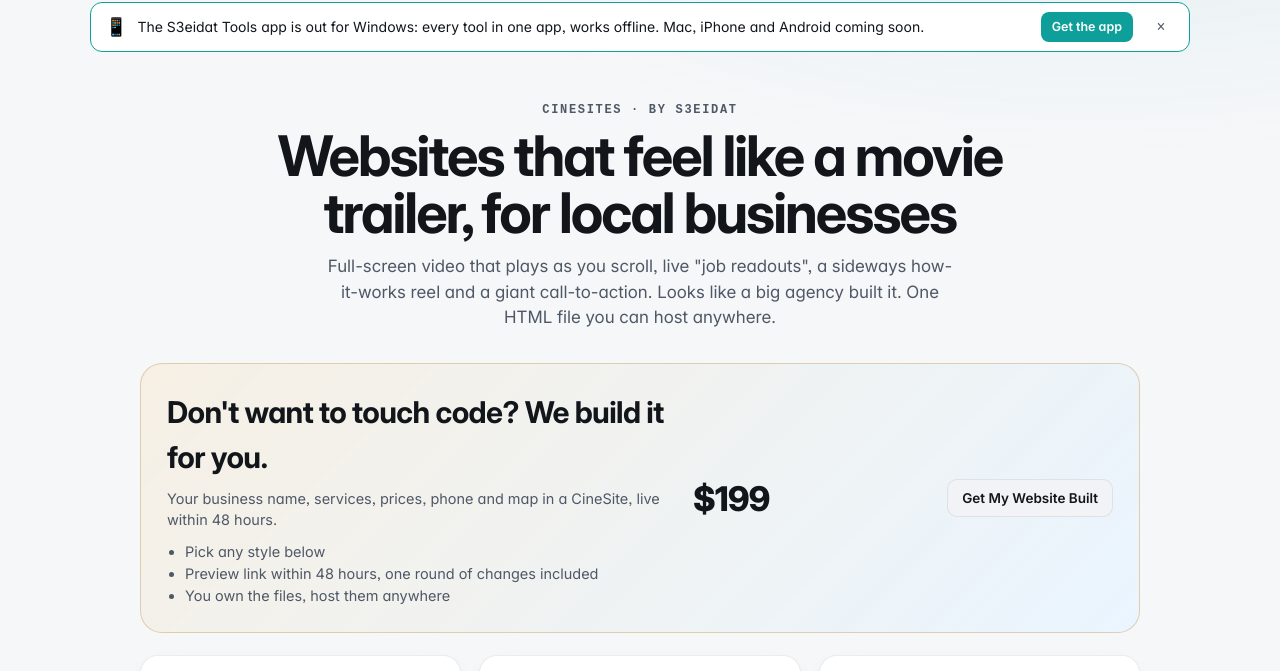
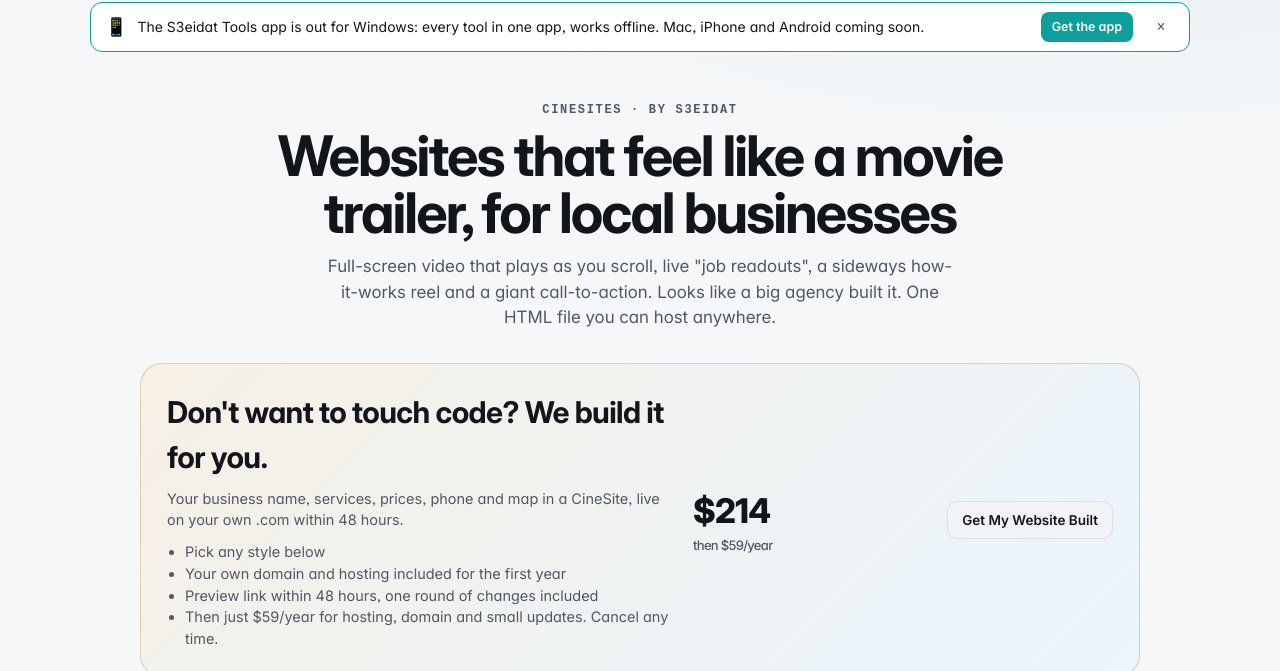
Before and after one commit to s3eidat/s3eidat.github.io, a plain HTML site: page templates/index.html in a window 1280 px wide. Shown: the part 63-734 px from the top of the page. Drawn offline with Linux system fonts and the light colour scheme.

Commit message:
CineSites: done-for-you now $214 with domain + first year hosting, then $59/yr
Co-Authored-By: Claude Opus 5.5 <noreply@anthropic.com>

```diff
--- a/templates/index.html
+++ b/templates/index.html
@@ -6,7 +6,7 @@
 <meta http-equiv="Content-Security-Policy" content="default-src 'none'; script-src 'self'; style-src 'self' 'unsafe-inline'; img-src 'self' data:; font-src 'self'; connect-src 'self'; form-action 'none'; base-uri 'none'; object-src 'none'">
 <meta name="referrer" content="strict-origin-when-cross-origin">
 <title>CineSites: Cinematic Websites for Local Businesses (Templates from $29)</title>
-<meta name="description" content="CineSites: scroll-animated, video-background websites for plumbers, cleaners, barbers, garages and roofers. Download a template from $29, or get yours built and live in 48 hours for $199.">
+<meta name="description" content="CineSites: scroll-animated, video-background websites for plumbers, cleaners, barbers, garages and roofers. Download a template from $29, or get yours built and live on your own domain in 48 hours for $214.">
 <meta property="og:title" content="CineSites: cinematic websites for local businesses">
 <meta property="og:description" content="Video-background, scroll-animated one-page sites for plumbers, cleaners, barbers, garages and roofers. Templates from $29, done-for-you in 48 hours.">
 <meta property="og:image" content="https://s3eidat.github.io/templates/barber.jpg">
@@ -55,10 +55,10 @@
   <section class="dfy" aria-label="Done-for-you website">
     <div>
       <h2>Don't want to touch code? We build it for you.</h2>
-      <p class="muted" style="margin:0">Your business name, services, prices, phone and map in a CineSite, live within 48 hours.</p>
-      <ul><li>Pick any style below</li><li>Preview link within 48 hours, one round of changes included</li><li>You own the files, host them anywhere</li></ul>
+      <p class="muted" style="margin:0">Your business name, services, prices, phone and map in a CineSite, live on your own .com within 48 hours.</p>
+      <ul><li>Pick any style below</li><li>Your own domain and hosting included for the first year</li><li>Preview link within 48 hours, one round of changes included</li><li>Then just $59/year for hosting, domain and small updates. Cancel any time.</li></ul>
     </div>
-    <div class="tp-row"><span class="tp-price">$199</span><a class="btn buy" data-product="dfy" href="#">Get My Website Built</a></div>
+    <div class="tp-row"><span class="tp-price">$214<small style="display:block;font-size:13px;font-weight:500;color:var(--text-2)">then $59/year</small></span><a class="btn buy" data-product="site" href="#">Get My Website Built</a></div>
   </section>
 
   <section class="tp-grid" aria-label="Templates">
@@ -118,7 +118,7 @@
     <h2 style="margin-top:0">Questions</h2>
     <h3>Do I need hosting?</h3><p>Any host works: GitHub Pages and Netlify are free. The README walks you through it.</p>
     <h3>Can I change the colours and videos?</h3><p>Yes. Colours are one line at the top of the file, and you can swap the videos for your own footage.</p>
-    <h3>How does the done-for-you service work?</h3><p>After paying you fill in a short form (name, services, phone, links). You get a preview link within 48 hours and one round of changes.</p>
+    <h3>How does the done-for-you service work?</h3><p>After paying you fill in a short form (name, services, phone, links). You get a preview link within 48 hours and one round of changes, then it goes live on your domain. Your first year of domain and hosting is included; after that it's $59/year, and you can cancel any time by replying to your receipt email.</p>
     <h3>Refunds?</h3><p>Templates are digital downloads, so all sales are final, but if something doesn't work we'll fix it. For the done-for-you service, if we haven't started your site yet you can get a full refund.</p>
   </section>
   <p class="faint center mt">Payments run on Stripe's own checkout page. This site never sees your card details.</p>
--- a/templates/templates.js
+++ b/templates/templates.js
@@ -9,7 +9,8 @@
     barber: "https://buy.stripe.com/4gM28qesDbQv4Er7SicIE0d",
     bundle: "https://buy.stripe.com/3cIfZg98j5s70obgoOcIE0a",
     all: "https://buy.stripe.com/cNieVcdoz8Ej7QD2xYcIE0e",
-    dfy: "https://buy.stripe.com/bJe5kCbgr4o37QDfkKcIE0f"
+    dfy: "https://buy.stripe.com/bJe5kCbgr4o37QDfkKcIE0f",
+    site: "https://buy.stripe.com/cNi3cuesD3jZ8UH0pQcIE0g"
   };
   Array.prototype.forEach.call(document.querySelectorAll("a.buy"), function (a) {
     var url = LINKS[a.getAttribute("data-product")];
```
